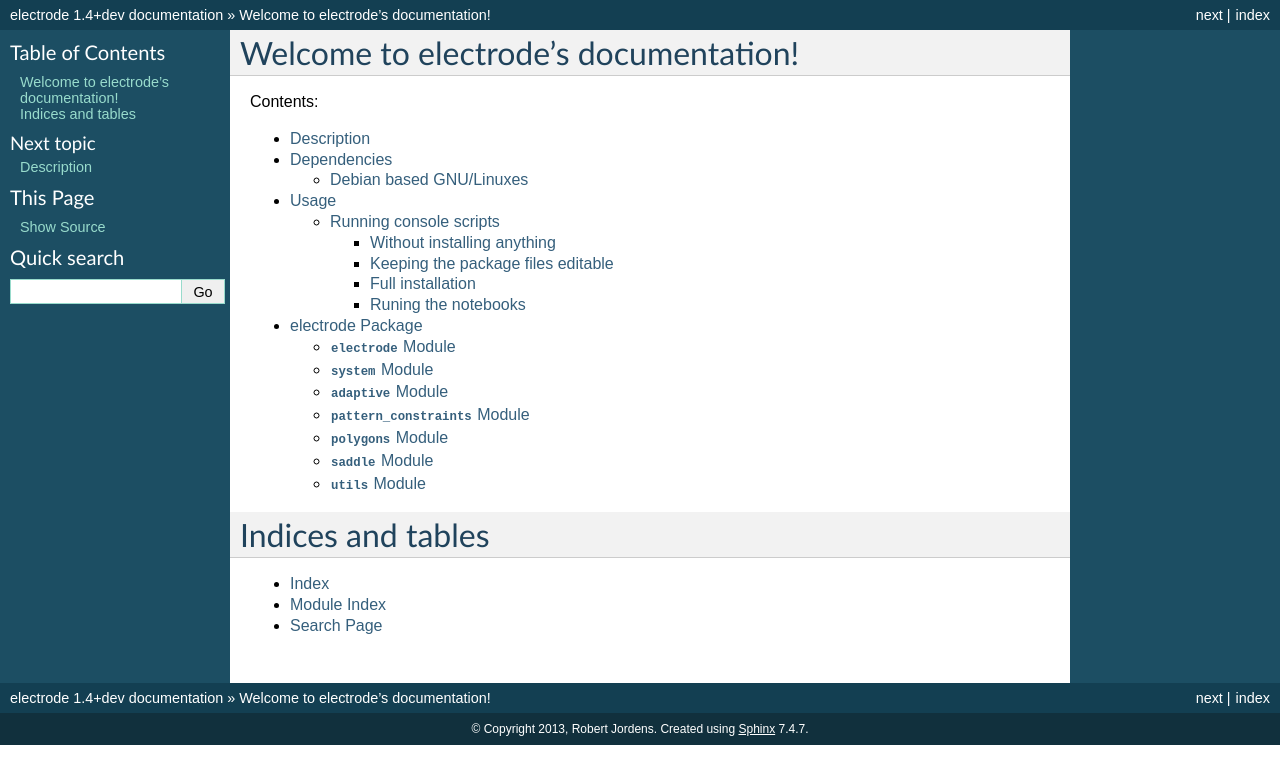
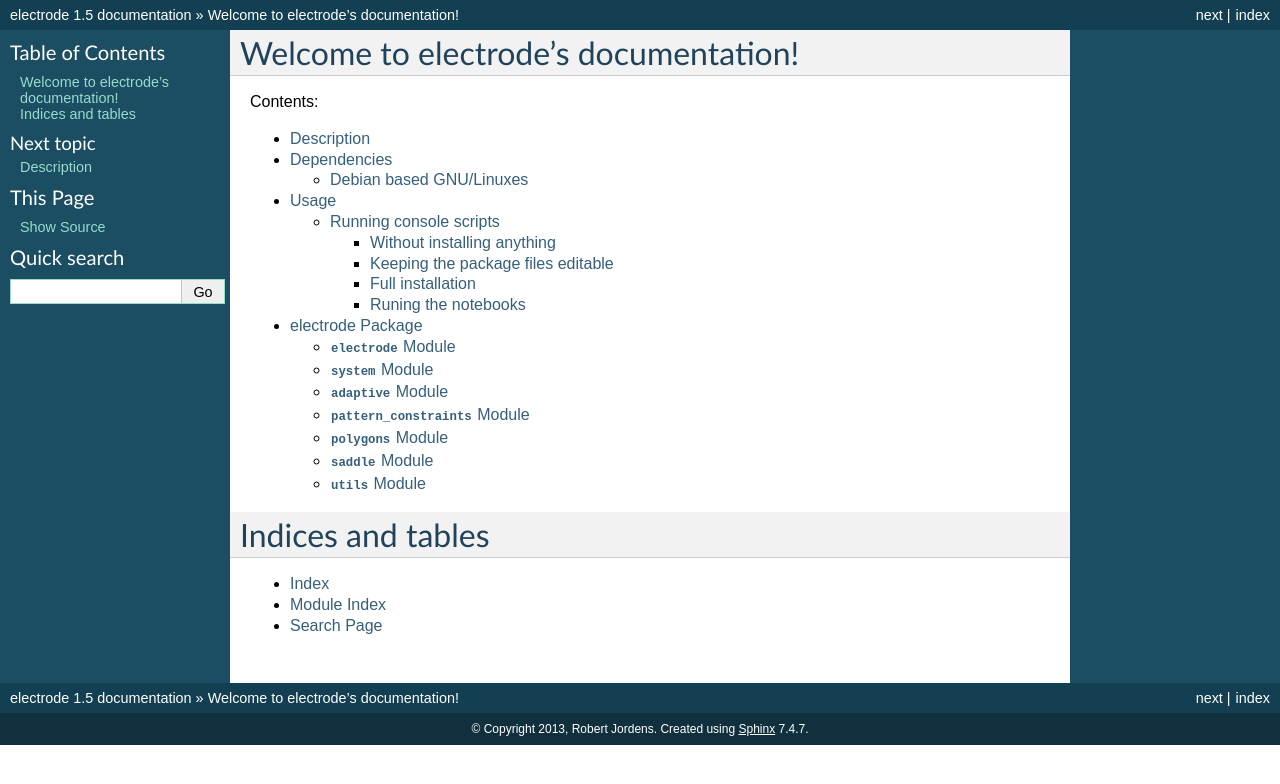
Before and after one commit to nist-ionstorage/electrode, a Sphinx documentation site: the page built from doc/index.rst, in a window 1280 px wide. Shown: the top 784 px of the page. Built offline with Sphinx 7.4.7, drawn with Linux system fonts in a browser that asks for light colours; formulas are drawn with MathJax 3.

Commit message:
release 1.5

```diff
--- a/doc/conf.py
+++ b/doc/conf.py
@@ -58,9 +58,9 @@ copyright = u'2013, Robert Jordens'
 # built documents.
 #
 # The short X.Y version.
-version = '1.4'
+version = '1.5'
 # The full version, including alpha/beta/rc tags.
-release = '1.4+dev'
+release = '1.5'
 
 # The language for content autogenerated by Sphinx. Refer to documentation
 # for a list of supported languages.
--- a/setup.py
+++ b/setup.py
@@ -28,7 +28,7 @@ import numpy
 
 setup(
         name = "electrode",
-        version = "1.4+dev",
+        version = "1.5",
         author = "Robert Jordens",
         author_email = "jordens@gmail.com",
         url = "http://github.com/nist-ionstorage/electrode",
```
